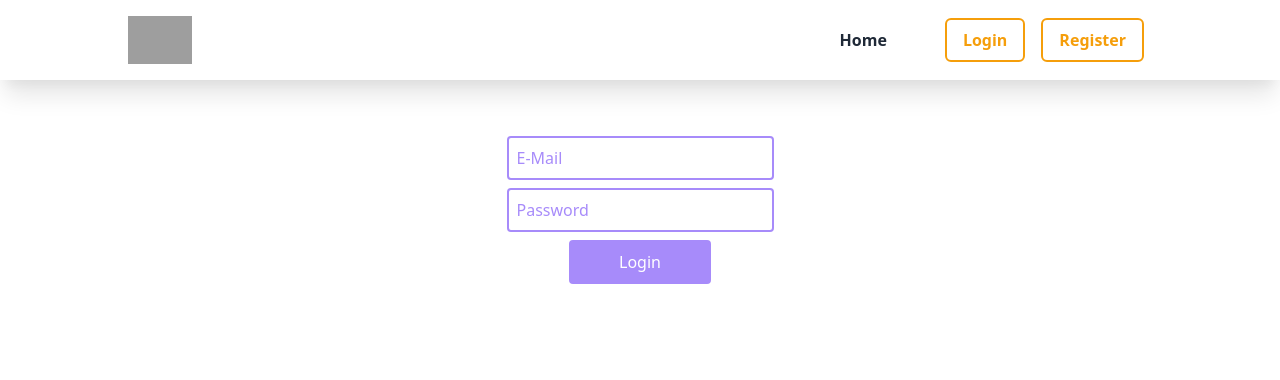
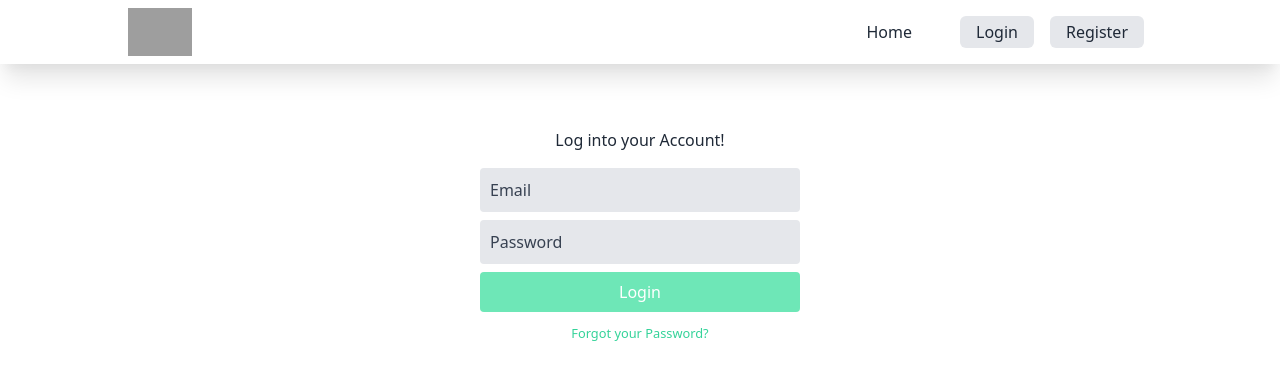
Before and after one commit to mweiner01/immersion-hub, a Vue app: page /login in a window 1280 px wide. Shown: the top 380 px of the page. Built offline with nearby package versions, Linux system fonts and the light colour scheme; no server answers; grey boxes are pictures that could not be loaded.

Commit message:
changed stuff

```diff
--- a/src/components/Nav.vue
+++ b/src/components/Nav.vue
@@ -1,5 +1,5 @@
 <template>
-<div class="shadow-xl py-4">
+<div class="shadow-xl py-2">
 <nav class="flex flex-wrap max-w-6xl mx-auto items-center justify-between px-6 lg:px-16">
     <div class="flex flex-shrink-0 text-white">
         <a class="#" href="/">
@@ -7,19 +7,19 @@
         </a>
     </div>
     <!-- Menu Button (Mobile) -->
-    <div class="block lg:hidden">
+    <div class="hidden">
         <button class="flex items-center px-4 py-2 border rounded text-teal-200 border-teal-400 hover:text-white hover:border-white">
         <p>Menu</p>
         </button>
     </div>
-    <div class="inline-block lg:block hidden ml-auto mr-6">
+    <div class="inline-block lg:block ml-auto mr-6">
         <ul class="flex flex-row float-right">
-            <router-link to="/" class="py-2 px-4 mx-2 border-2 border-transparent text-gray-800 hover:text-yellow-500 cursor-pointer font-semibold">Home</router-link>
+            <router-link to="/" class="text-gray-800 hover:text-gray-900 hover:bg-gray-200 py-1 px-4 rounded">Home</router-link>
         </ul>
         </div>
-            <div class="flex flex-shrink-0 text-white" v-if="!auth">
-                <router-link to="/login" class="font-semibold text-yellow-500 border-2 border-yellow-500 rounded-md py-2 px-4 hover:bg-yellow-500 hover:text-white mx-2">Login</router-link>
-                <router-link to="register" class="font-semibold text-yellow-500 border-2 border-yellow-500 rounded-md py-2 px-4 hover:bg-yellow-500 hover:text-white mx-2">Register</router-link>
+            <div class="flex flex-shrink-0 text-gray-800" v-if="!auth">
+                <router-link to="/login" class="py-1 px-4 rounded-md bg-gray-200 hover:bg-gray-300 mx-2">Login</router-link>
+                <router-link to="register" class="py-1 px-4 rounded-md bg-gray-200 hover:bg-gray-300 mx-2">Register</router-link>
             </div>
             <div class="flex flex-shrink-0 text-white" v-if="auth">
                 <router-link to="/login" class="font-semibold text-yellow-500 border-2 border-yellow-500 rounded-md py-2 px-4 hover:bg-yellow-500 hover:text-white mx-2" @click="logout">Logout</router-link>
--- a/src/views/Login.vue
+++ b/src/views/Login.vue
@@ -1,13 +1,19 @@
 <template>
-    <form @submit.prevent="submit">
-      <div class="my-2">
-        <input v-model="data.email" class="border-2 border-purple-400 text-purple-400 placeholder-purple-400 rounded py-2 pl-2 pr-6 focus:outline-none" type="email" placeholder="E-Mail" required>
+    <form @submit.prevent="submit" class="text-gray-700 max-w-xs mx-auto">
+      <div class="my-4">
+        <h1 class="text-gray-800 text- font-light">Log into your Account!</h1>
       </div>
       <div class="my-2">
-        <input v-model="data.password" class="border-2 border-purple-400 text-purple-400 placeholder-purple-400 rounded py-2 pl-2 pr-6 focus:outline-none" type="password" placeholder="Password" required>
+        <input v-model="data.email" class="bg-gray-200 py-2 pl-2 pr-6 w-full rounded border-2 border-transparent placeholder-gray-700 focus:border-green-300 focus:outline-none" type="email" placeholder="Email" required>
       </div>
       <div class="my-2">
-        <button type="submit" class="py-2 px-12 border-purple-400 border-2 rounded bg-purple-400 text-white hover:text-purple-400 hover:bg-transparent cursor-pointer">Login</button>
+        <input v-model="data.password" class="bg-gray-200 py-2 pl-2 pr-6 w-full rounded border-2 border-transparent placeholder-gray-700 focus:border-green-300 focus:outline-none" type="password" placeholder="Password" required>
+      </div>
+      <div class="my-2">
+        <button type="submit" class="py-2 px-12 bg-green-300 hover:bg-green-400 rounded text-white cursor-pointer w-full">Login</button>
+      </div>
+      <div class="my-2">
+        <small class="text-green-400 hover:underline cursor-pointer"><a href="/">Forgot your Password?</a></small>
       </div>
     </form>
 </template>
@@ -28,15 +34,18 @@ export default {
 
 
       const submit = async() => {
-        await fetch('http://localhost:8000/api/login', {
+       const response = await fetch('http://localhost:8000/api/login', {
           method: 'POST',
           headers: {'Content-Type': 'application/json'},
           credentials: 'include',
           body: JSON.stringify(data)
         });
 
-        // send user to home page
-        await router.push('/')
+        if(!response.ok) {
+          await alert("The Email or password is wrong!")
+        } else {
+          await router.push('/')
+        }
       }
 
       return {
```
